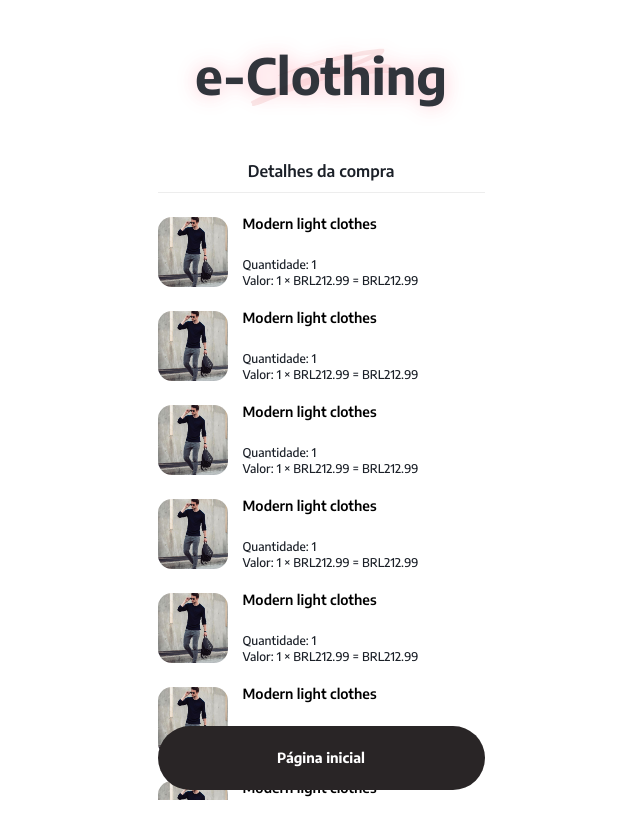
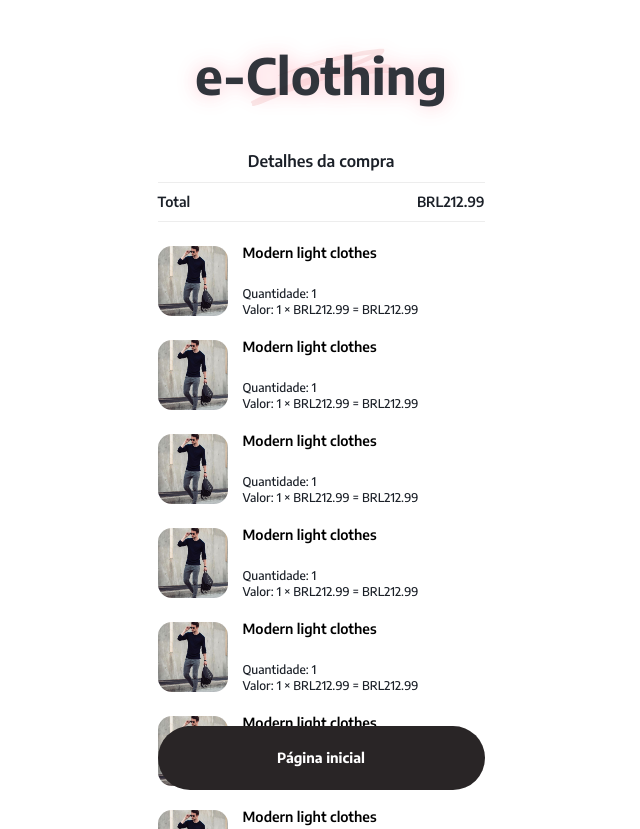
Before and after one commit to Verkylen/e-Clothing-front-end, a React (Create React App) app: page /checkout in a window 1280 px wide. Shown: the whole page, without its empty margins (319-959 px from the left). Before the commit the page ends 800 px from the top, so only its background shows below. Built offline with nearby package versions, Linux system fonts and the light colour scheme.

Commit message:
Added total in checkout page

```diff
--- a/src/CheckoutPage.js
+++ b/src/CheckoutPage.js
@@ -12,6 +12,10 @@ export default function CheckoutPage() {
                 <h1>e-Clothing</h1>
             </header>
             <h2>Detalhes da compra</h2>
+            <section>
+                <span>Total</span>
+                <span>BRL212.99</span>
+            </section>
             <main>
                 <div>
                     <section>
@@ -118,13 +122,38 @@ const CheckoutStyles = styled.main`
     h2 {
         width: 327px;
         border-bottom: 1px solid #EDEDED;
-        padding: 10px 0;
+        padding-bottom: 10px;
         text-align: center;
         font-family: "Encode Sans", sans-serif;
         font-weight: 600;
         font-size: 16px;
         line-height: 22px;
         color: #1B2028;
+    }
+
+    &>section {
+        width: 327px;
+        display: flex;
+        padding: 10px 0;
+        justify-content: space-between;
+        align-items: center;
+        border-bottom: 1px solid #EDEDED;
+
+        span:nth-of-type(1) {
+            font-family: "Encode sans", sans-serif;
+            font-weight: 600;
+            font-size: 14px;
+            line-height: 18px;
+            color: #1B2028;
+        }
+
+        span:nth-of-type(2) {
+            font-family: "Encode sans", sans-serif;
+            font-weight: 600;
+            font-size: 14px;
+            line-height: 18px;
+            color: #1B2028;
+        }
     }
 
     main {
```
